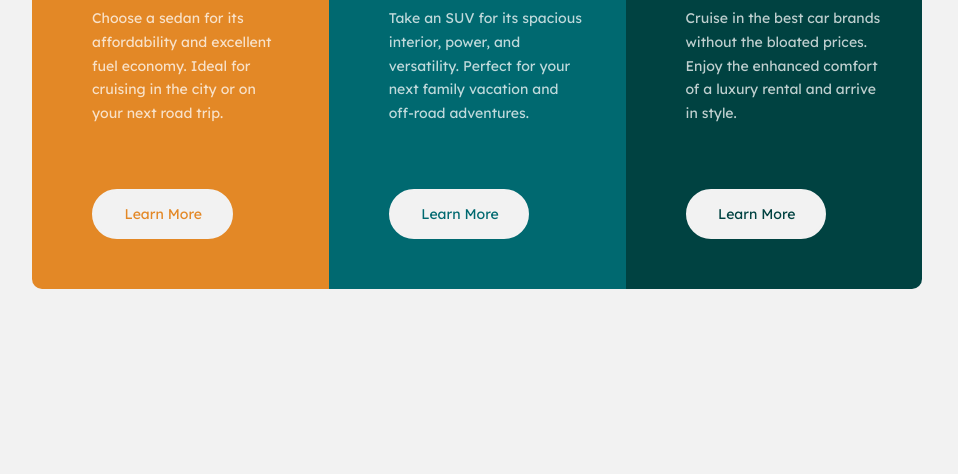
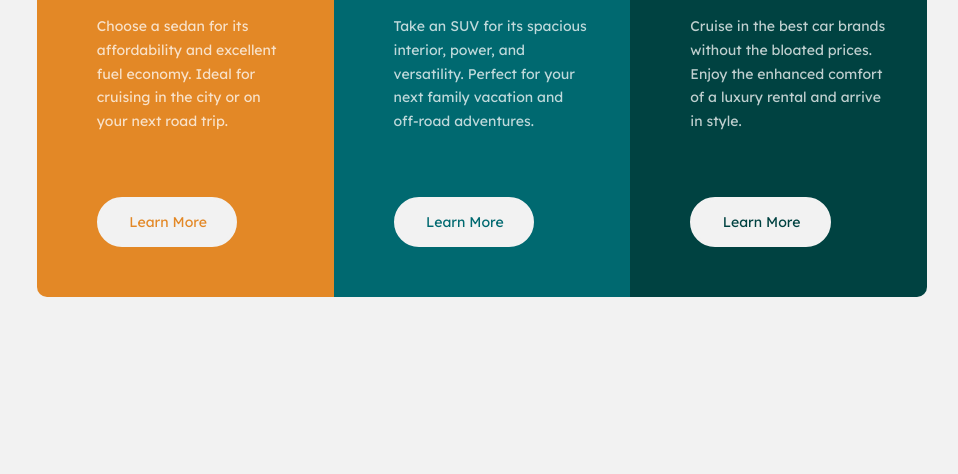
Before and after one commit to Saran-73/3-column-preview-card-challenge, a plain HTML site: page index.html in a window 1280 px wide. Shown: the part 342-816 px from the top of the page, without its empty margins (224-1182 px from the left). Drawn offline with Linux system fonts and the light colour scheme.

Commit message:
Update style.css

```diff
--- a/style.css
+++ b/style.css
@@ -10,9 +10,10 @@ body{
     font-family: 'Lexend Deca', sans-serif;
     font-size:15px;
     background:var(--light-gray);
-    display:grid;
-    justify-items: center;
+    display:flex;
+    justify-content: center;
     align-items:center;
+
 }
 main{
     width:345px;height:auto;
@@ -115,12 +116,12 @@ p{
 }
 
 @media(min-width:992px){
+body{
+    height:100vh;
+}
     main{
         font-size:1.098vw;
-        position:absolute;
-        left:50%;top:50%;
-        transform:translate(-50%,-50%);
-        min-width:60vw;
+        width:60%;
         display:flex;
         flex-direction:row;
     }
```
